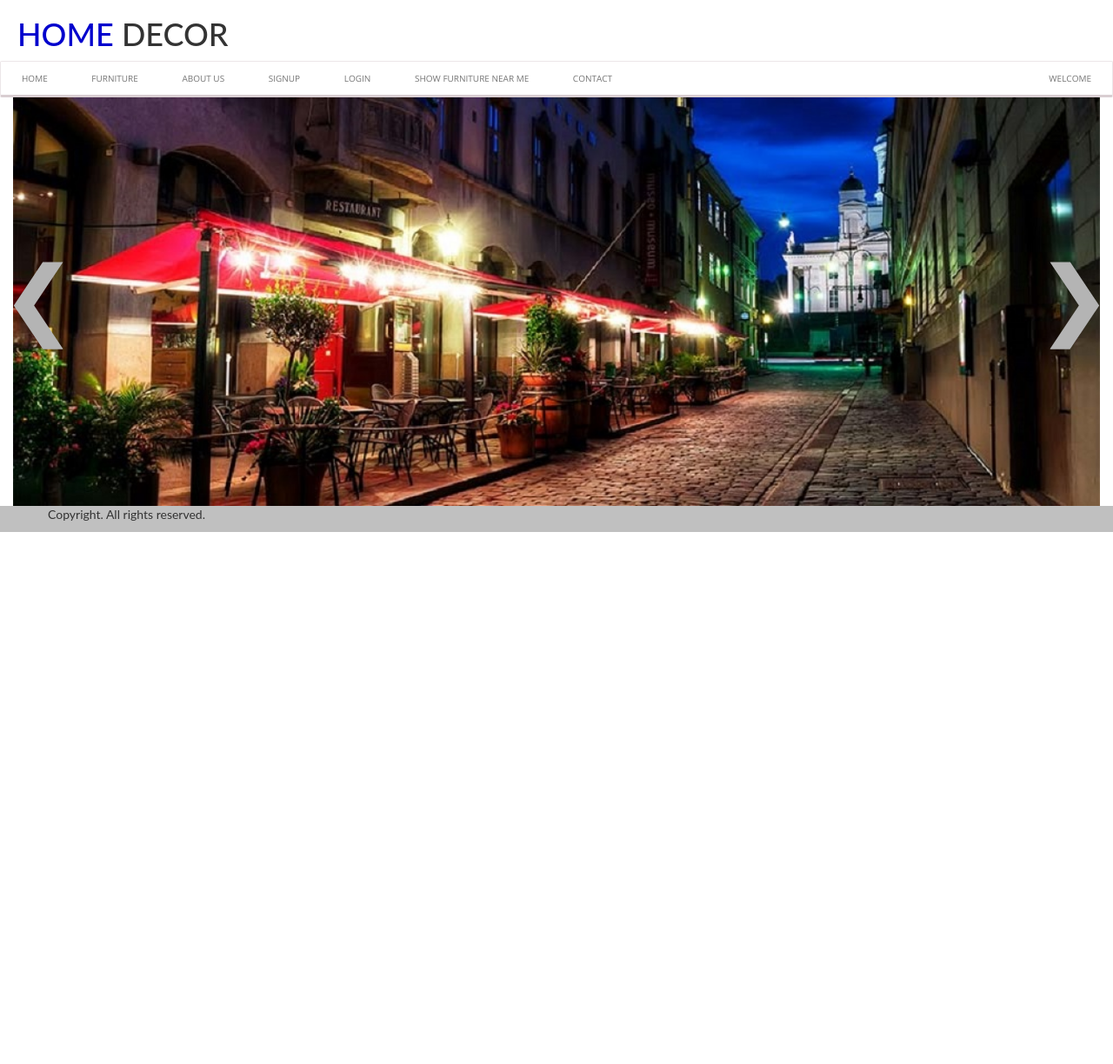
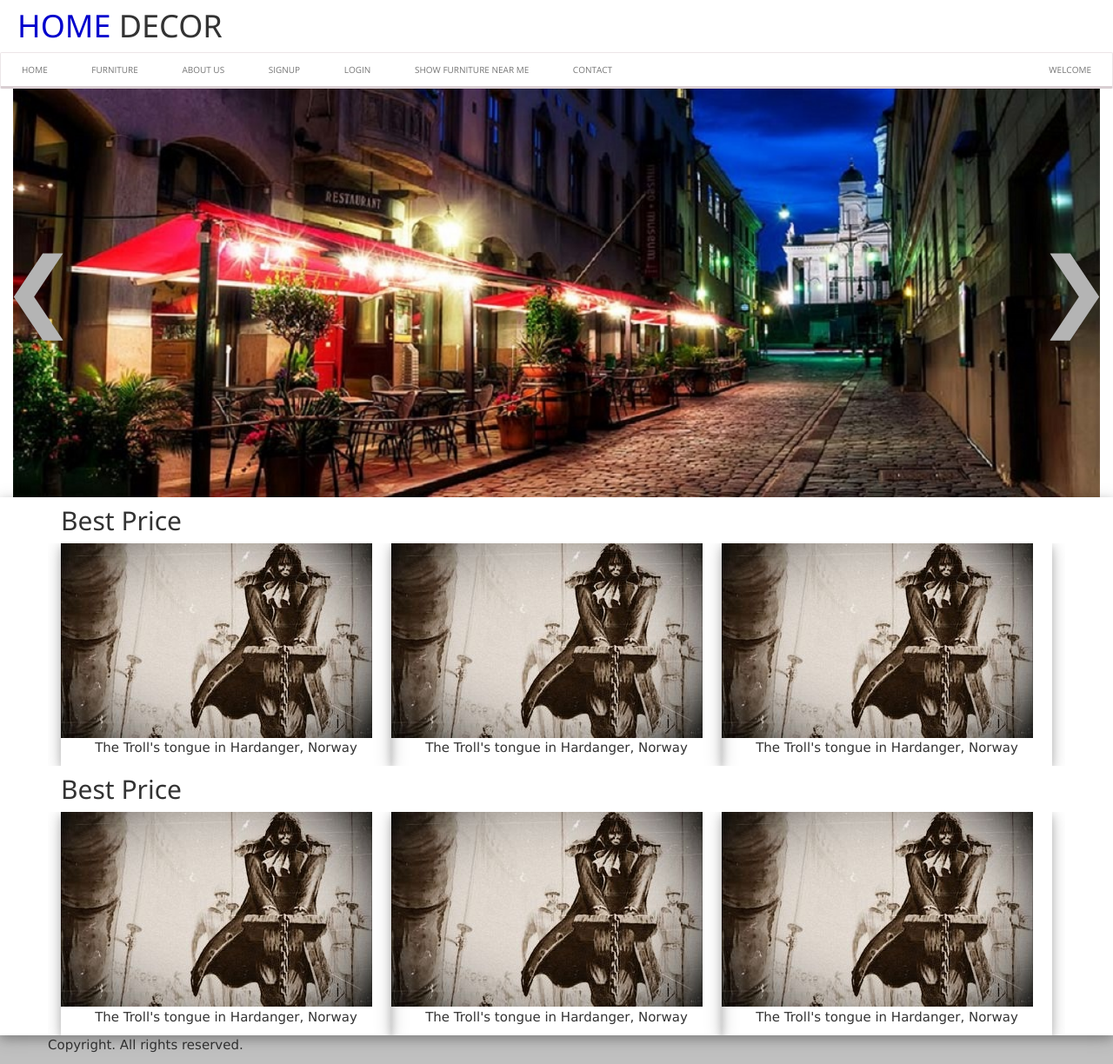
Before and after one commit to vasujain00/HomeDecor, a PHP site: page / in a window 1280 px wide. Shown: the whole page at 87% size. Before the commit the page ends 612 px from the top, so only its background shows below. Run offline with PHP 8.4, Linux system fonts and the light colour scheme; some libraries are stand-ins or nearby versions; grey boxes are pictures that could not be loaded.

Commit message:
adding product list

```diff
--- a/index.php
+++ b/index.php
@@ -13,9 +13,6 @@
  ?>
 
 <!doctype html>
-
-
-
 <html lang="en">
 <head>
    <meta charset='utf-8'>
@@ -23,7 +20,7 @@
    <script src="https://ajax.googleapis.com/ajax/libs/jquery/1.11.3/jquery.min.js"></script>
    <script src="http://maxcdn.bootstrapcdn.com/bootstrap/3.3.5/js/bootstrap.min.js"></script>
    <link rel="stylesheet" href="styles.css">
-   <link rel="stylesheet" href="css/first.css">
+<link rel="stylesheet" href="https://www.w3schools.com/w3css/3/w3.css">
    <script src="http://code.jquery.com/jquery-latest.min.js" type="text/javascript"></script>
    <title>Home Decor | Home</title>
    <style>
@@ -98,6 +95,9 @@ float: left;
 #right{
 	right: 0;
 	float:right;
+}
+div.hscroll{
+  overflow:auto;
 }
 </style>
 </head>
@@ -200,6 +200,78 @@ float: left;
 
 		</div>
 	</div>
+    <div class="row">
+      <div class="col-md-12 w3-card-4">
+          <div class="container">
+            <div class="row">
+
+              <div class="col-md-2">
+                <h2>Best Price</h2>
+              </div>
+              <div class="col-md-12 hscroll">
+                <div class="w3-cell-row ">
+                  <div class="w3-card-4 w3-cell">
+                    <img src="image/gol-d-rogers.jpg" alt="Norway">
+                    <div class="w3-container w3-center">
+                      <p>The Troll's tongue in Hardanger, Norway</p>
+                    </div>
+                  </div>
+
+                  <div class="w3-card-4 w3-cell">
+                    <img src="image/gol-d-rogers.jpg" alt="Norway">
+                    <div class="w3-container w3-center">
+                      <p>The Troll's tongue in Hardanger, Norway</p>
+                    </div>
+                  </div>
+
+                  <div class="w3-card-4 w3-cell">
+                    <img src="image/gol-d-rogers.jpg" alt="Norway">
+                    <div class="w3-container w3-center">
+                      <p>The Troll's tongue in Hardanger, Norway</p>
+                    </div>
+                  </div>
+
+                </div>
+              </div>
+            </div>
+
+            <div class="row">
+
+              <div class="col-md-2">
+                <h2>Best Price</h2>
+              </div>
+              <div class="col-md-12 hscroll">
+                <div class="w3-cell-row ">
+                  <div class="w3-card-4 w3-cell">
+                    <img src="image/gol-d-rogers.jpg" alt="Norway">
+                    <div class="w3-container w3-center">
+                      <p>The Troll's tongue in Hardanger, Norway</p>
+                    </div>
+                  </div>
+
+                  <div class="w3-card-4 w3-cell">
+                    <img src="image/gol-d-rogers.jpg" alt="Norway">
+                    <div class="w3-container w3-center">
+                      <p>The Troll's tongue in Hardanger, Norway</p>
+                    </div>
+                  </div>
+
+                  <div class="w3-card-4 w3-cell">
+                    <img src="image/gol-d-rogers.jpg" alt="Norway">
+                    <div class="w3-container w3-center">
+                      <p>The Troll's tongue in Hardanger, Norway</p>
+                    </div>
+                  </div>
+
+                </div>
+              </div>
+            </div>
+
+          </div>
+
+
+      </div>
+    </div>
 </div>
 <div>
 <footer id="footer">
--- a/slogin.php
+++ b/slogin.php
@@ -6,9 +6,10 @@ session_start();
 			$db->dbConnect();
 			$email=mysql_real_escape_string($_POST['email']);
 			$password=mysql_real_escape_string($_POST['password']);
-			$query="SELECT `Email`,`Passwd` FROM `seller` WHERE `Email`=\"".$email."\" AND `Password`=\"".$password."\"";
+			$query="SELECT `Email`,`Passwd` FROM `seller` WHERE `Email`=\"".$email."\" AND `Passwd`=\"".$password."\"";
 			$result=mysql_query($query);
 			$num=mysql_num_rows($result);
+			echo $num;
 			if($num==1){
 				$_SESSION['selleremail']=$email;
 					header('Location:index.php');
@@ -37,7 +38,7 @@ session_start();
 		<div class="row" style="margin-top:100px;">
 			<div class="col-md-3"></div>
 			<div class="col-md-6">
-			<form class="form-horizontal" action="clogin.php" method="POST">
+			<form class="form-horizontal" action="slogin.php" method="POST">
 				<div class="form-group">
 					Email:<br>
 					<input class="form-control" type="text" name="email" value="" placeholder="abcd@pqr.xyz">
```
Also changed, not shown: adminlogin.php (+3 -6 lines), cussignup.php (+5 -5 lines), sellsignup.php (+1 -14 lines), image/gol-d-rogers.jpg (added), image/purple-mode.jpg (renamed from image/purple_mood-1280x1024.jpg).
